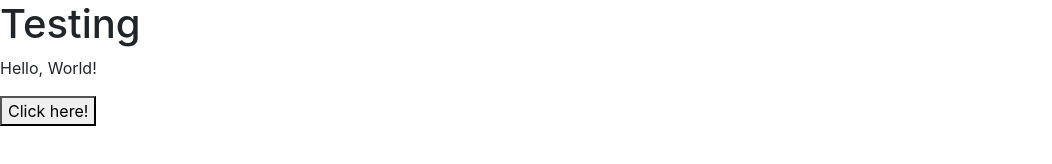
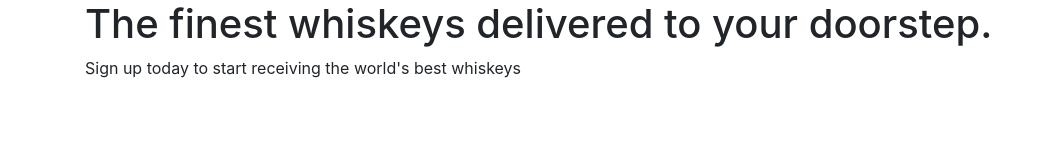
Before and after one commit to Julia-IO/milestone1, a plain HTML site: page index.html in a window 1280 px wide. Shown: the whole page, without its empty margins (0-1052 px from the left). Drawn offline with nearby package versions, Linux system fonts and the light colour scheme.

Commit message:
Initial Commit

```diff
--- a/index.html
+++ b/index.html
@@ -4,13 +4,15 @@
     <meta charset="UTF-8">
     <meta name="viewport" content="width=device-width, initial-scale=1.0">
     <meta http-equiv="X-UA-Compatible" content="ie=edge">
-    <title>Document</title>
+    <title>Whiskey Drop | Taste a new whiskey every month</title>
 <link rel="stylesheet" href="https://stackpath.bootstrapcdn.com/bootstrap/4.5.0/css/bootstrap.min.css" integrity="sha384-9aIt2nRpC12Uk9gS9baDl411NQApFmC26EwAOH8WgZl5MYYxFfc+NcPb1dKGj7Sk" crossorigin="anonymous">
 <script src="https://stackpath.bootstrapcdn.com/bootstrap/4.5.0/js/bootstrap.min.js" integrity="sha384-OgVRvuATP1z7JjHLkuOU7Xw704+h835Lr+6QL9UvYjZE3Ipu6Tp75j7Bh/kR0JKI" crossorigin="anonymous"></script>
 </head>
 <body>
-    <h1>Testing</h1>
- <p>Hello, World!</p>
- <button>Click here!</button>
+    <article class="container">
+    <! -- Callout -->
+    <section class="callout">
+    <h1>The finest whiskeys delivered to your doorstep.</h1>
+    <p>Sign up today to start receiving the world's best whiskeys</p>
 </body>
 </html>
```
